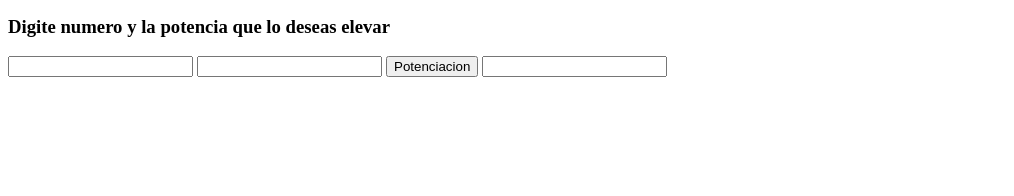
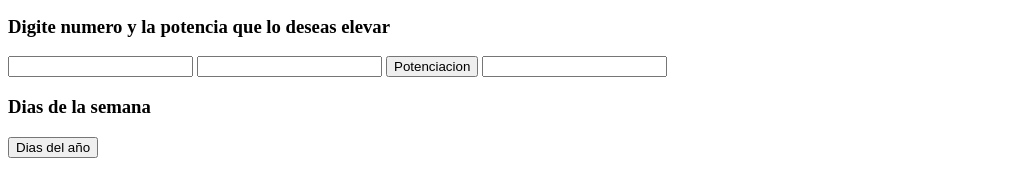
Before and after one commit to alvarezluisa/PaginasWebClaseSabado, a plain HTML site: page paginas/sesion7.html in a window 1280 px wide. Shown: the part 196-392 px from the top of the page, without its empty margins (0-1014 px from the left). Drawn offline with Linux system fonts and the light colour scheme.

Commit message:
Ejercicio sesión 7 dias de la semana

```diff
--- a/paginas/sesion7.html
+++ b/paginas/sesion7.html
@@ -32,6 +32,10 @@
     <button type="button" onclick='potenciacion()'> Potenciacion</button>
     <input type="text" name="idTexto" id="txtResultado" value="">
   </div>
+  <div>
+    <h3>Dias de la semana</h3>
+  <button type="button" onclick='obtenerDias()'> Dias del año</button>
+  </div>
   <script type="text/javascript" src="../scripts/sesion7.js"></script>
   <script type="text/javascript">
     var numero_1 = 5;
--- a/scripts/sesion7.js
+++ b/scripts/sesion7.js
@@ -133,3 +133,10 @@ function potenciacion(){
   }
   document.getElementById('txtResultado').value = resultado;
 }
+
+function obtenerDias(){
+  var dias = ["Lunes", "Martes", "Miércoles", "Jueves", "Viernes", "Sábado", "Domingo"];
+  for(dia in dias) {
+    alert(dias[dia]);
+  }
+}
```
